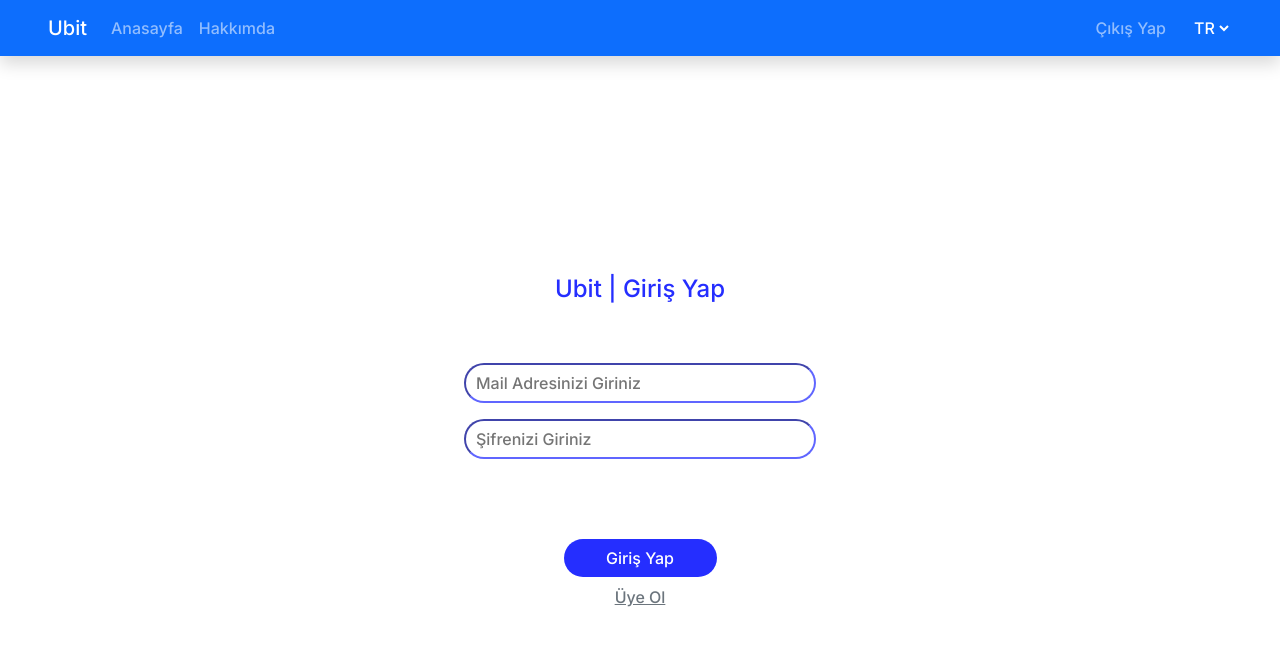
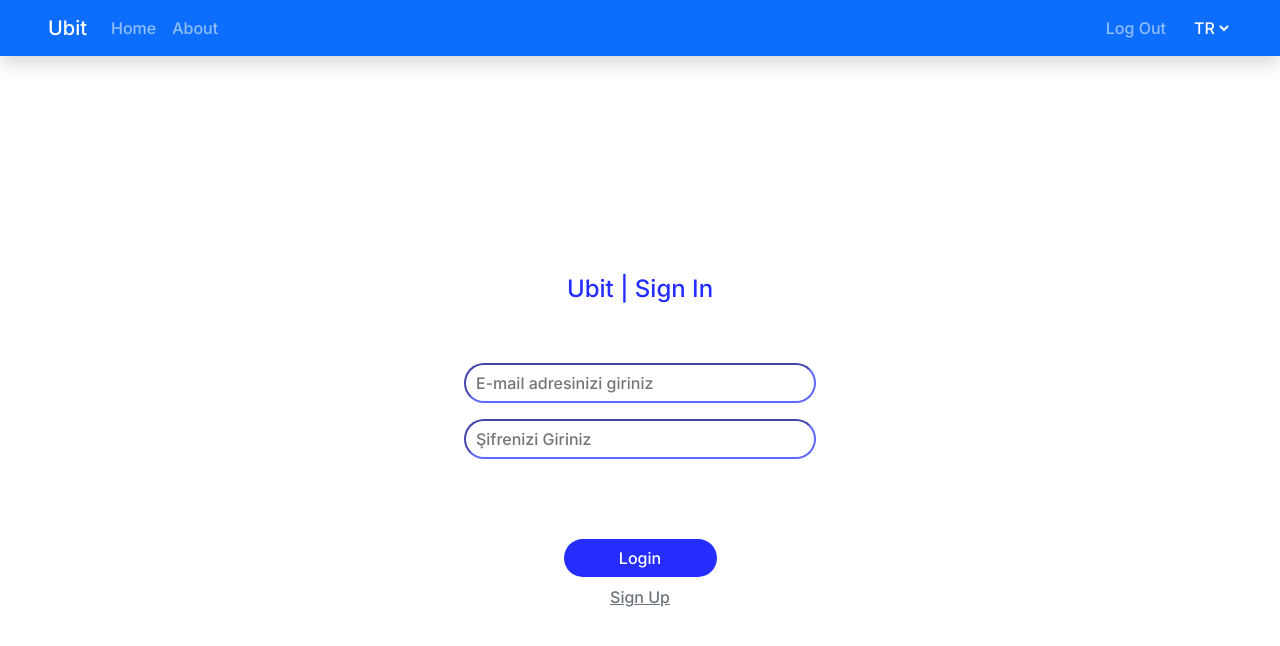
Before and after one commit to mustafakba/user-panel, a Vue app: page / in a window 1280 px wide. Shown: the top 646 px of the page. Built offline with nearby package versions, Linux system fonts and the light colour scheme.

Commit message:
i18n tr-en dil desteği kısmı tamamlandı

```diff
--- a/src/components/HeaderComp.vue
+++ b/src/components/HeaderComp.vue
@@ -5,18 +5,20 @@
       <ul class="navbar-nav mr-auto">
         <li class="nav-item" tag="li">
           <router-link class="nav-link" to="/home" tag="a">
-            Anasayfa
+            {{ $t("message.home") }}
           </router-link>
         </li>
         <li class="nav-item">
           <router-link class="nav-link" to="/about" tag="a">
-            Hakkımda
+            {{ $t("message.about") }}
           </router-link>
         </li>
       </ul>
       <ul class="navbar-nav my-lg-0 ms-auto">
         <li class="nav-item mx-3">
-          <a @click.prevent="logout" class="nav-link" href="#">Çıkış Yap</a>
+          <a @click.prevent="logout" class="nav-link" href="#">{{
+            $t("message.logout")
+          }}</a>
         </li>
         <li
           class="nav-item selectLang d-flex align-items-center justify-content-center"
--- a/src/components/LoginPage.vue
+++ b/src/components/LoginPage.vue
@@ -3,7 +3,7 @@
     <div
       class="container d-flex align-items-center text-danger flex-column justify-content-center"
     >
-      <h4>Ubit | Giriş Yap</h4>
+      <h4>Ubit | {{ $t("message.signIn") }}</h4>
       <form
         @submit.prevent="onSubmit"
         class="d-flex flex-column align-items-center justify-content-center"
@@ -14,7 +14,7 @@
             v-model="$v.email.$model"
             class="input"
             type="email"
-            placeholder="Mail Adresinizi Giriniz"
+            placeholder="E-mail adresinizi giriniz"
           />
           <small
             v-if="!$v.email.required && errorControl"
@@ -65,9 +65,11 @@
           type="submit"
           class="btn btn-primary btn-block mb-2"
         >
-          Giriş Yap
+          {{ $t("message.login") }}
         </button>
-        <router-link to="/register" class="text-secondary">Üye Ol </router-link>
+        <router-link to="/register" class="text-secondary"
+          >{{ $t("message.signUp") }}
+        </router-link>
       </form>
     </div>
   </div>
--- a/src/components/RegisterPage.vue
+++ b/src/components/RegisterPage.vue
@@ -3,7 +3,7 @@
     <div
       class="container d-flex align-items-center text-danger flex-column justify-content-center"
     >
-      <h4>Ubit | Kayıt Ol</h4>
+      <h4>Ubit | {{ $t("message.signUp") }}</h4>
       <form
         @submit.prevent="onSubmit"
         class="d-flex flex-column align-items-center justify-content-center"
@@ -106,11 +106,11 @@
           class="btn btn-primary btn-block mb-2"
         >
           <!-- {{ isUser ? "Giriş Yap" : "Kayıt Ol" }} -->
-          Kayıt Ol
+          {{ $t("message.signUp") }}
         </button>
         <router-link to="/" class="text-secondary">
           <!-- {{ isUser ? "Üye değilim" : "Üyeliğim var" }} -->
-          Giriş Yap
+          {{ $t("message.signIn") }}
         </router-link>
       </form>
     </div>
--- a/src/locales/en/index.js
+++ b/src/locales/en/index.js
@@ -2,10 +2,11 @@
 
 const messages ={
         message:{
-            about : 'about',
-            home : 'home',
+            about : 'About',
+            home : 'Home',
             haveAccount :'I have a account',
-            logout:'log out',
+            login:'Login',
+            logout:'Log Out',
             mailAdress:'Mail Adress',
             password :'Password',
             passwordNumberReqiured : 'your password must consist of numbers',
@@ -14,9 +15,10 @@ const messages ={
             passwordCharacters : 'characters ',
             passwordControl:'Must contain at least 3 characters',
             passwordSameAs:'Passwords are not the same',
-            register :'register',
+            register :'Register',
             required :'This field is required',
             signIn :'Sign In',
+            signUp:'Sign Up',
             validEmail :'please enter valid e-mail address',
         }
     }
--- a/src/locales/tr/index.js
+++ b/src/locales/tr/index.js
@@ -2,9 +2,10 @@
 const messages ={
         message:{
             about : 'Hakkımızda',
+            home : 'Anasayfa',
             required :'Bu alan zorunludur',
-            home : 'Anasayfa',
             haveAccount :'Hesabım var',
+            login:'Giriş Yap',
             logout:'Çıkış Yap',
             mailAdress:'Mail Adress',
             password :'Şifre',
@@ -15,6 +16,7 @@ const messages ={
             passwordSameAs:'Şifreler uyuşmuyor',
             register :'Kayıt Ol',
             signIn :'Giriş Yap ',
+            signUp:'Üye Ol',
             validEmail :'Lütfen geçerli bir mail adresi giriniz',
         }
     }
```
